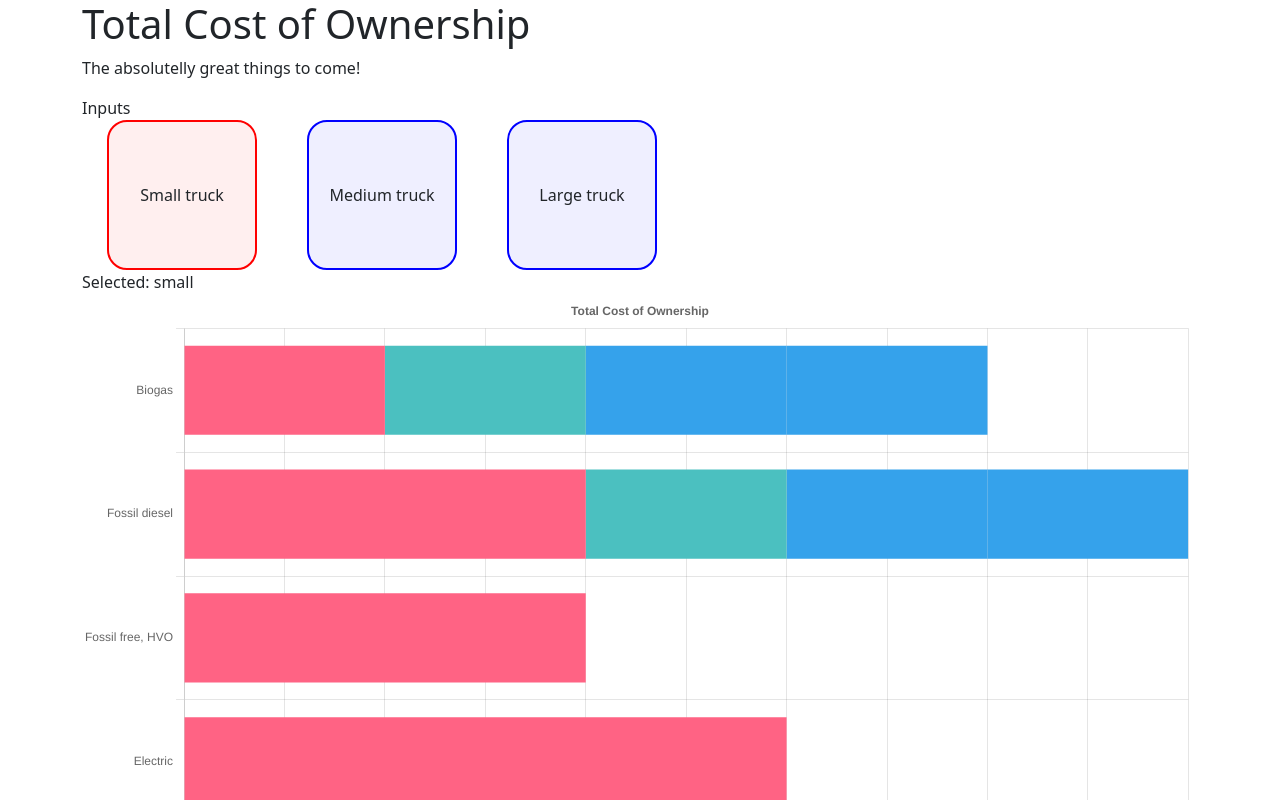
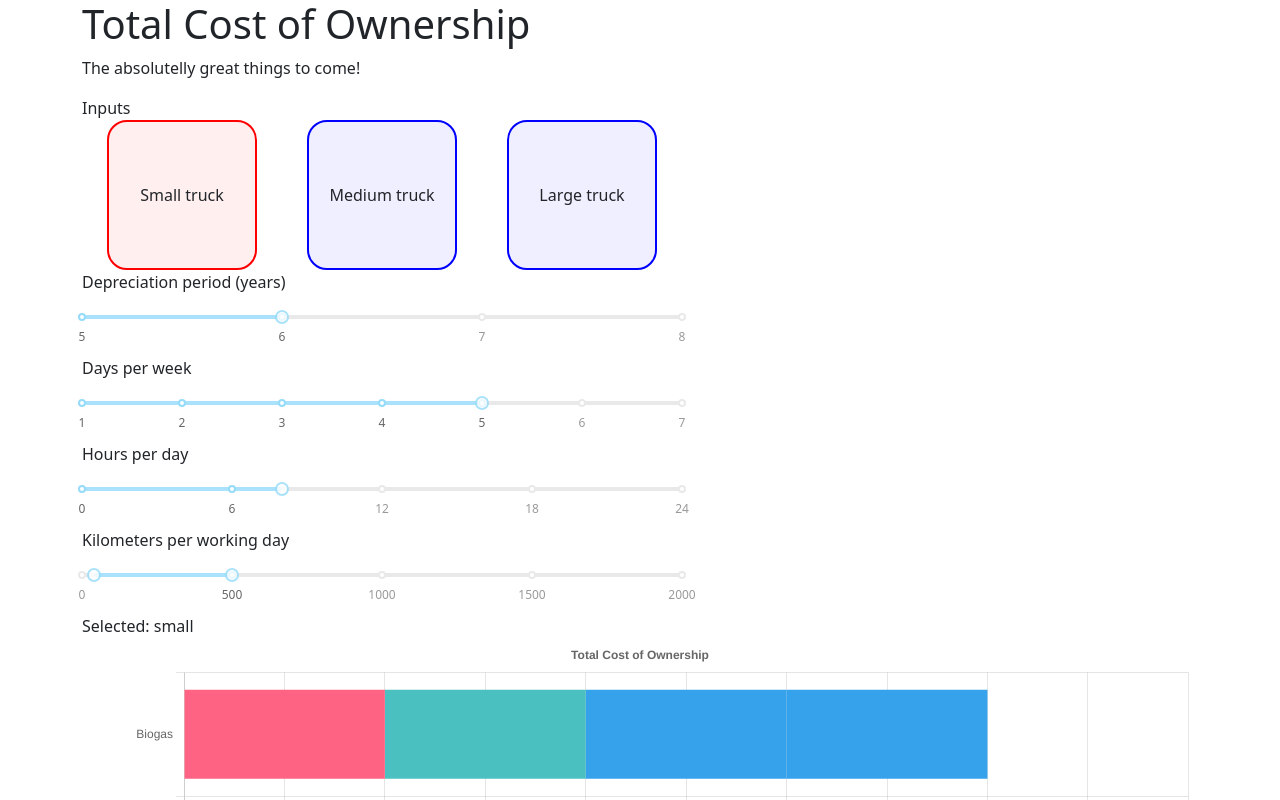
Before and after one commit to beaver-codes/tco, a React (Create React App) app: page / in a window 1280 px wide. Shown: the top 800 px of the page. Built offline with nearby package versions, Linux system fonts and the light colour scheme.

Commit message:
First version of sliders
depreciation, daysPerWeek and hoursPerDay are single value sliders,
distancePerDay is a range slider

```diff
--- a/package.json
+++ b/package.json
@@ -12,6 +12,7 @@
     "@types/react-dom": "^18.0.6",
     "bootstrap": "^5.2.2",
     "chart.js": "^3.9.1",
+    "rc-slider": "^10.0.1",
     "react": "^18.2.0",
     "react-bootstrap": "^2.5.0",
     "react-chartjs-2": "^4.3.1",
--- a/src/App.tsx
+++ b/src/App.tsx
@@ -6,7 +6,13 @@ import { useText } from './contexts/TextContext';
 import Inputs from './models/Inputs';
 
 function App() {
-  const [inputs, setInputs] = React.useState<Inputs>({ truckSize: 'small' });
+  const [inputs, setInputs] = React.useState<Inputs>({
+    truckSize: 'small',
+    depreciation: 6,
+    daysPerWeek: 5,
+    distancePerDay: [40, 500],
+    hoursPerDay: 8
+  });
   const text = useText();
 
   return (
--- /dev/null
+++ b/src/components/BehaviorSelectSliders/BehaviorSelectSliders.css
@@ -0,0 +1,28 @@
+.slider-container {
+    width: 600px;
+}
+
+.slider-row {
+    display: flex;
+    flex-direction: row;
+    padding-bottom: 2rem;
+}
+
+.slider-number-input {
+    flex: 1;
+    display: flex;
+    justify-content: flex-end;
+    flex-direction: row;
+}
+
+.slider-number-input input {
+    width: 50px;
+    margin-right: 20px;
+    text-align: center;
+}
+
+.slider {
+    flex: 3;
+    /* background-color: green; */
+    margin-bottom: 2rem;
+}
--- /dev/null
+++ b/src/components/BehaviorSelectSliders/BehaviorSelectSliders.tsx
@@ -0,0 +1,123 @@
+import React, { useMemo } from "react";
+import Slider from 'rc-slider';
+import 'rc-slider/assets/index.css';
+import "./BehaviorSelectSliders.css";
+
+import Inputs from "../../models/Inputs";
+import InputsComponent from "../InputsComponent";
+import { arrayBuffer } from "stream/consumers";
+
+type Props = {
+    onUpdate: (newState: Inputs) => void;
+    inputs: Inputs;
+}
+
+const BehaviorSelectSliders = ({ onUpdate, inputs }: Props) => {
+
+    // What behaviors?
+    /*
+    Behaviour parameters:
+    Depreciation: 5, 6, 7, 8 years
+    Days per week: 1-7
+    Distance, Kilometer per working day 10, 20, 30, 40
+    Hours per working day (drives personal cost, constant that does not affect the climate footprint)
+    */
+
+    const marksGenerator = (min: number, max: number) => { }
+
+
+    const depreciationMarks = {
+        5: { label: 5 },
+        6: { label: 6 },
+        7: { label: 7 },
+        8: { label: 8 },
+    }
+
+    const daysPerWeekMarks = {
+        1: { label: 1 },
+        2: { label: 2 },
+        3: { label: 3 },
+        4: { label: 4 },
+        5: { label: 5 },
+        6: { label: 6 },
+        7: { label: 7 },
+    }
+
+    const hoursPerDayMarks = {
+        0: { label: 0 },
+        6: { label: 6 },
+        12: { label: 12 },
+        18: { label: 18 },
+        24: { label: 24 },
+    }
+    const distancePerDayMarks = {
+        0: { label: 0 },
+        500: { label: 500 },
+        1000: { label: 1000 },
+        1500: { label: 1500 },
+        2000: { label: 2000 },
+    }
+
+    const singleNumberUpdate = (value: number | number[], type: "depreciation" | "daysPerWeek" | "hoursPerDay") => {
+        if (typeof value !== "number") {
+            console.log("Received multiple values from slider:", value)
+            return
+        }
+        onUpdate({ ...inputs, [type]: value })
+    }
+
+    const rangeValueUpdate = (value: number | number[], type: "distancePerDay") => {
+        if (!Array.isArray(value)) {
+            console.error("Range update got value that is not array", value)
+            return
+        }
+        if (Array.isArray(value) && value.length !== 2) {
+            console.error("Expected array of length 2, got", value)
+            return
+        }
+        onUpdate({ ...inputs, [type]: value });
+    }
+
+    return <div className="slider-container">
+        <p>Depreciation period (years)</p>
+        <Slider
+            min={5} max={8}
+            marks={depreciationMarks}
+            value={inputs.depreciation}
+            onChange={(value) => singleNumberUpdate(value, "depreciation")}
+            className="slider"
+        />
+        <p>Days per week</p>
+        <Slider
+            min={1}
+            max={7}
+            step={null}
+            value={inputs.daysPerWeek}
+            marks={daysPerWeekMarks}
+            onChange={(value) => singleNumberUpdate(value, "daysPerWeek")}
+            className="slider"
+        />
+        <p>Hours per day</p>
+        <Slider
+            min={0}
+            max={24}
+            value={inputs.hoursPerDay}
+            marks={hoursPerDayMarks}
+            onChange={(value) => singleNumberUpdate(value, "hoursPerDay")}
+            className="slider"
+        />
+        <p>Kilometers per working day</p>
+        <Slider
+            range
+            min={0}
+            max={2000}
+            value={inputs.distancePerDay}
+            marks={distancePerDayMarks}
+            onChange={(value) => rangeValueUpdate(value, "distancePerDay")}
+            step={10}
+            className="slider"
+        />
+    </div>
+}
+
+export default BehaviorSelectSliders;
--- /dev/null
+++ b/src/components/BehaviorSelectSliders/index.tsx
@@ -0,0 +1,3 @@
+import BehaviorSelectSliders from "./BehaviorSelectSliders";
+
+export default BehaviorSelectSliders;
--- a/src/components/InputsComponent.tsx
+++ b/src/components/InputsComponent.tsx
@@ -1,6 +1,7 @@
-import React, { useState } from 'react'
+import React from 'react'
 import TruckSizeSelect from './TruckSizeSelect'
 import Inputs from '../models/Inputs';
+import BehaviorSelectSliders from './BehaviorSelectSliders';
 
 interface InputProps {
   inputState: Inputs;
@@ -14,6 +15,7 @@ export default function InputsComponent({ inputState, setInputState }: InputProp
     <TruckSizeSelect onUpdate={(size) => {
       setInputState({ ...inputState, truckSize: size })
     }} truckSize={inputState.truckSize} />
+    <BehaviorSelectSliders onUpdate={(newState: Inputs) => { setInputState(newState) }} inputs={inputState} />
     <div>Selected: {inputState.truckSize}</div>
   </div>
   )
--- a/src/models/Inputs.ts
+++ b/src/models/Inputs.ts
@@ -1,5 +1,9 @@
 interface Inputs {
     truckSize: 'small' | 'medium' | 'large';
+    depreciation?: number;
+    distancePerDay?: number[];
+    daysPerWeek?: number;
+    hoursPerDay?: number;
 }
 
 export default Inputs;
```
